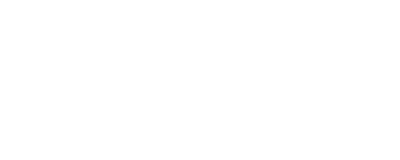
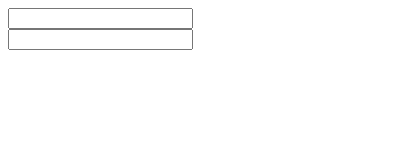
Before and after one commit to LCurcuma/palette_app, an Electron app: page app/index.html in a window 400 px wide. Drawn offline with Linux system fonts and the light colour scheme.

Commit message:
added inputs

```diff
--- a/app/index.html
+++ b/app/index.html
@@ -11,8 +11,14 @@
     </nav>
     <main>
         <div id="settings">
-            <div id="colors_amount"></div>
-            <div id="custom_colors"></div>
+            <div id="colors_amount">
+                <label></label>
+                <input/>
+            </div>
+            <div id="custom_colors">
+                <label></label>
+                <input/>
+            </div>
         </div>
         <div id="generated_colors"></div>
         <div id="generate_save"></div>
```
